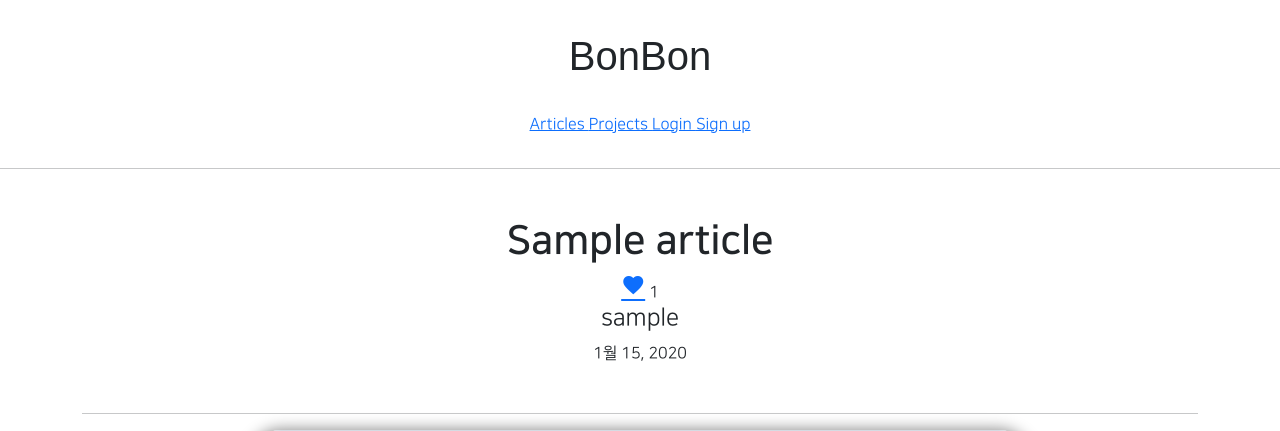
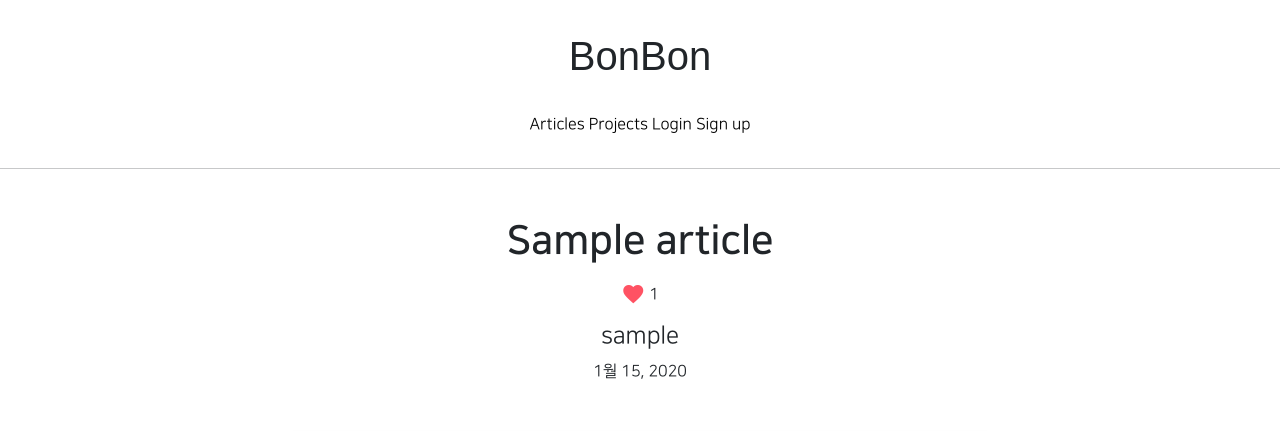
Before and after one commit to kyeongseoJ/GIS-1ban-ks, a Django app: page /articles/detail/1 in a window 1280 px wide. Shown: the top 431 px of the page. Run offline with Django 3.2, Linux system fonts and the light colour scheme; tables that the repository leaves empty hold one stand-in row (values such as "Sample post"); grey boxes marked "Sample" are stand-in pictures; parts of the project's set-up code (start-up, migrations or seed data) failed here and were passed over; some libraries are stand-ins or nearby versions; some web fonts are replaced.

Commit message:
08/25 1ban class commit_00

```diff
--- a/articleapp/templates/articleapp/detail.html
+++ b/articleapp/templates/articleapp/detail.html
@@ -7,12 +7,17 @@
         <div class="my-5">
             {# 제목/글쓴이/날짜 #}
             <h1 class = "NNS_B">{{ target_article.title }}</h1>
-            <div>
+            <div class="my-3">{#위아래 마진#}
                 <a href="{% url 'likeapp:article_like' article_pk=target_article.pk %}"
-                class="material-icons">
+                class="material-icons"
+                style="vertical-align: middle; color: #ff5263">{#하트와 숫자 위아래 정렬#}
                     favorite
                 </a>
-                {{ target_article.like }}
+                <span style="vertical-align: middle;">
+                     {#좋아요 갯수#}
+                     {{ target_article.like }}
+                </span>
+
             </div>
             <h4>{{ target_article.writer.profile.nickname }}</h4>
             <p>{{ target_article.created_at }}</p>
--- a/static/base.css
+++ b/static/base.css
@@ -73,3 +73,17 @@
         font-size: 13px;
     }
 }
+
+/*앵커태그 꾸며줌*/
+a{
+    text-decoration: none;
+    color: black;
+    /*하트와 숫자 위아래 정렬=>디테일가서*/
+
+}
+
+/*하트 위로 커서 올렸을 때 파란색으로 변하는거 수정*/
+
+a:hover{
+    color: black;
+}
```
